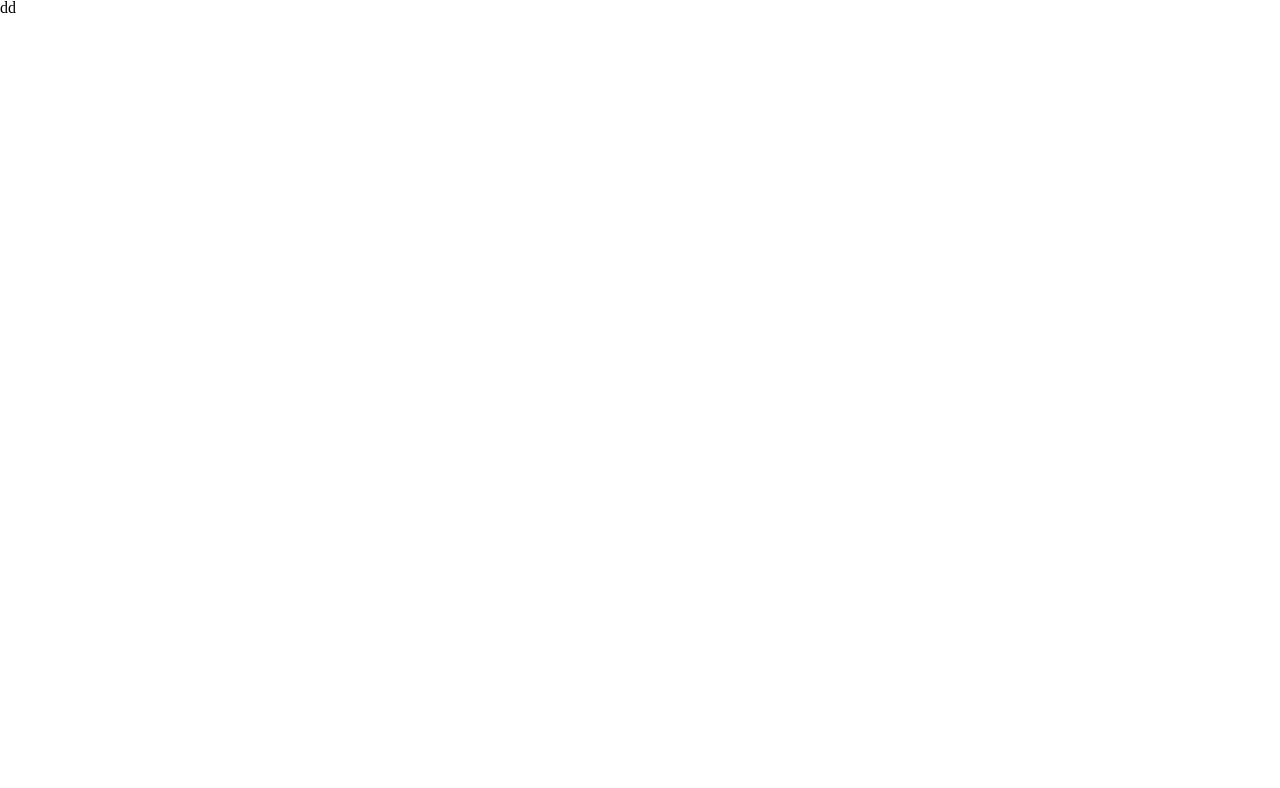
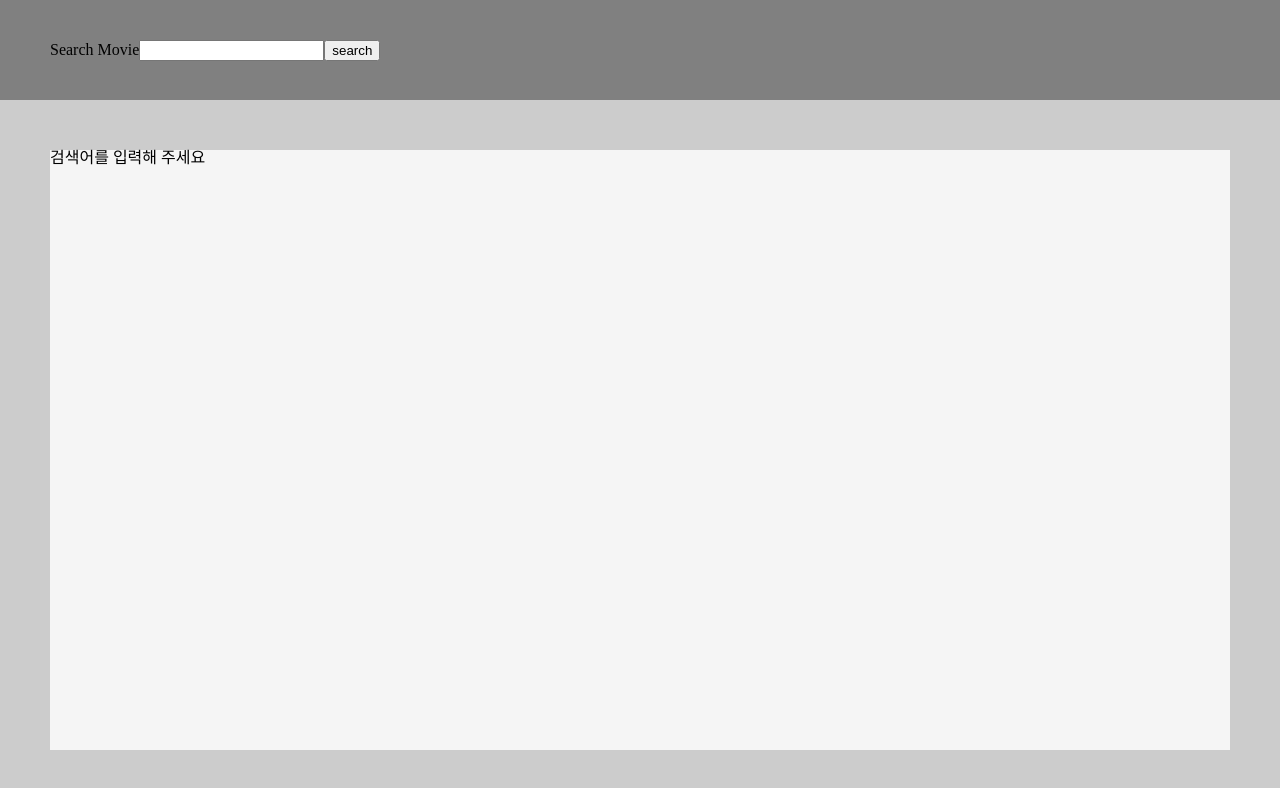
Before and after one commit to manudeli/w8_Vue_public, a Vue app: page / in a window 1280 px wide. Shown: the top 788 px of the page. Built offline with nearby package versions, Linux system fonts and the light colour scheme.

Commit message:
feat: router 및 layout 구성

```diff
--- a/src/App.vue
+++ b/src/App.vue
@@ -1,9 +1,52 @@
+<template>
+  <div class="app__inner">
+    <header class="app__header">
+      <div class="header__logo">
+        Search Movie
+      </div>
+      <SearchBar />
+    </header>
+    <main class="app__main">
+      <div class="main__inner">
+        <RouterView />
+      </div>
+    </main>
+  </div>
+</template>
+
 <script>
-
+import SearchBar from '~/components/SearchBar';
 
 export default {
   components: {
-
+    SearchBar
   }
 };
 </script>
+
+<style lang="scss" scoped>
+.app__inner {
+  height: 100vh;
+  display: flex;
+  flex-direction: column;
+  header {
+    background-color: gray;
+    position: fixed;
+    width: 100%;
+    height: 100px;
+    display: flex;
+    align-items: center;
+    padding: 0 50px;
+  }
+  main {
+    background-color: rgba(#000, 0.2);
+    flex-grow: 1;
+    padding: 150px 50px 50px;
+
+    .main__inner {
+      background-color: whitesmoke;
+      height: 100%;
+    }
+  }
+}
+</style>
--- /dev/null
+++ b/src/components/SearchBar.vue
@@ -0,0 +1,11 @@
+<template>
+  <div class="header__searchBar">
+    <input
+      v-model="inputText"
+      type="text"
+      class="searchBar__input" />
+    <button class="searchBar__button">
+      search
+    </button>
+  </div>
+</template>
--- /dev/null
+++ b/src/routes/Home.vue
@@ -0,0 +1,3 @@
+<template>
+  <span class="defaultMsg">검색어를 입력해 주세요</span>
+</template>
--- /dev/null
+++ b/src/routes/NotFound.vue
@@ -0,0 +1,3 @@
+<template>
+  404 Page Not Found!
+</template>
--- /dev/null
+++ b/src/routes/SearchedList .vue
@@ -0,0 +1,3 @@
+<template>
+  검색된 결과가 표시됩니다.
+</template>
--- a/src/routes/index.js
+++ b/src/routes/index.js
@@ -1,10 +1,22 @@
-// import { createRouter, createWebHistory } from 'vue-router';
+import { createRouter, createWebHistory } from 'vue-router';
+import Home from './Home';
+import SearchedList  from './SearchedList ';
+import NotFound from './NotFound';
 
-// export default createRouter({
-//   history: createWebHistory(),
-//   routes: [
-//     {
-
-//     }
-//   ]
-// });
+export default createRouter({
+  history: createWebHistory(),
+  routes: [
+    {
+      path: '/',
+      component: Home,
+    },
+    {
+      path: '/list/:keyword',
+      component: SearchedList
+    },
+    {
+      path: '/:notFound(.*)',
+      component: NotFound
+    }
+  ]
+});
```
